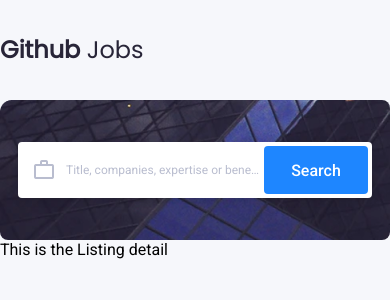
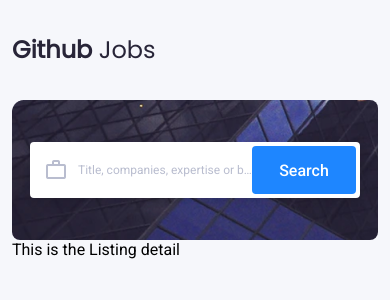
Before and after one commit to nroode/github-jobs, a React (Create React App) app: page / in a window 390 px wide. Shown: the top 300 px of the page. Built offline with nearby package versions, Linux system fonts and the light colour scheme.

Commit message:
style search for tablet

```diff
--- a/src/App.css
+++ b/src/App.css
@@ -15,7 +15,13 @@
 
 .AppCenter {
   max-width: 1200px;
-  margin: 0px auto;
+  padding: 0px 12px;
+}
+
+@media (min-width: 768px) {
+  .AppCenter {
+    margin: 0px auto;
+  }
 }
 
 .App-logo {
@@ -23,11 +29,6 @@
   pointer-events: none;
 }
 
-@media (prefers-reduced-motion: no-preference) {
-  .App-logo {
-    animation: App-logo-spin infinite 20s linear;
-  }
-}
 
 .App-header {
   background-color: #282c34;
--- a/src/Components/Search.js
+++ b/src/Components/Search.js
@@ -14,6 +14,10 @@
   box-sizing: border-box;
 
   @media (min-width: 768px) {
+    padding: 42px 50px;
+  }
+
+  @media (min-width: 1225px) {
     padding: 42px 200px;
   }
 `;
```
